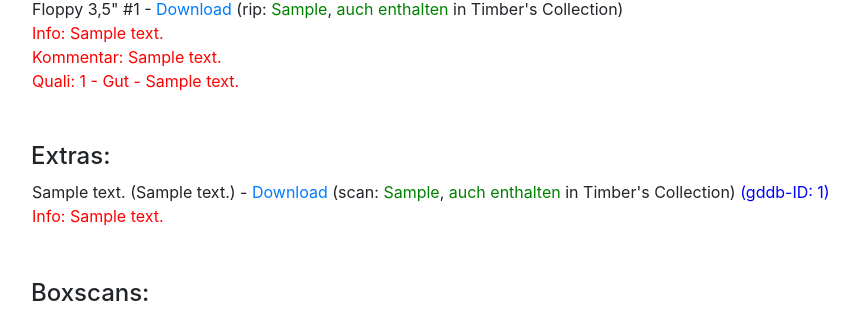
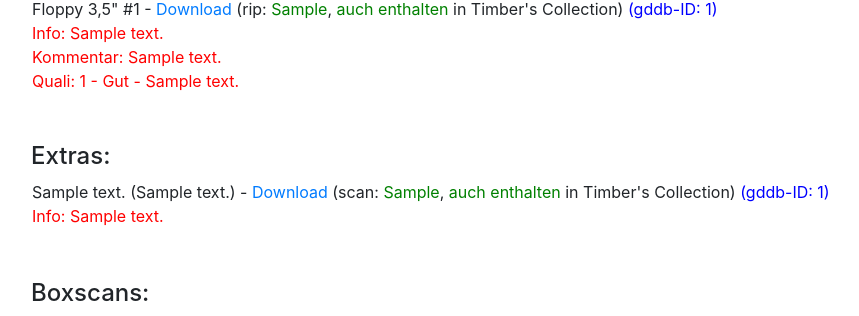
Before and after one commit to WiredDControl/gddb, a Django app: page /release/1/ in a window 1280 px wide. Shown: the part 1457-1773 px from the top of the page, without its empty margins (54-913 px from the left). Run offline with Django 3.2, Linux system fonts and the light colour scheme; a user stored in the database is signed in; tables that the repository leaves empty hold one stand-in row (values such as "Sample post"); some libraries are stand-ins or nearby versions.

Commit message:
added ID to disks in release detail view

```diff
--- a/games/templates/releases/release_detail.html
+++ b/games/templates/releases/release_detail.html
@@ -101,7 +101,7 @@
         <table class="disks">
             {% for disk in disks %}
                 <tr>
-                    <td style="vertical-align: top">{{ disk.get_disktype_display }} #{{ disk.diskcount }} {% if disk.diskfilename %} - {% if user.is_authenticated %}<a href="https://timberserver.de/gddb/{{ release.archivelink }}/{{ disk.diskfilename }}">Download</a>{% else %}Download (nur registrierte User){% endif %} (rip: <span style="color:green;">{{ disk.source }}</span>, {% if disk.timberown %}<span style="color:green;">auch enthalten</span>{% else %}<span style="color:red;">fehlt aber</span>{% endif %} in Timber's Collection){% else %} (rip: <span style="color:red;">fehlt</span>, {% if disk.timberown %}<span style="color:green;">aber enthalten</span>{% else %}<span style="color:red;">fehlt auch</span>{% endif %} in Timber's Collection){% endif %}
+                    <td style="vertical-align: top">{{ disk.get_disktype_display }} #{{ disk.diskcount }} {% if disk.diskfilename %} - {% if user.is_authenticated %}<a href="https://timberserver.de/gddb/{{ release.archivelink }}/{{ disk.diskfilename }}">Download</a>{% else %}Download (nur registrierte User){% endif %} (rip: <span style="color:green;">{{ disk.source }}</span>, {% if disk.timberown %}<span style="color:green;">auch enthalten</span>{% else %}<span style="color:red;">fehlt aber</span>{% endif %} in Timber's Collection){% else %} (rip: <span style="color:red;">fehlt</span>, {% if disk.timberown %}<span style="color:green;">aber enthalten</span>{% else %}<span style="color:red;">fehlt auch</span>{% endif %} in Timber's Collection){% endif %}{% if user.is_authenticated %} <span style="color:blue;">(gddb-ID: {{ disk.id }})</span>{% endif %}
                     {% if disk.diskdescr %}<br /><span style="color:red;">Info: {{ disk.diskdescr }}</span>{% endif %}
                     {% if disk.diskcomment %}<br /><span style="color:red;">Kommentar: {{ disk.diskcomment }}</span>{% endif %}
                     {% if disk.timbercomment %}<br /><span style="color:red;">Quali: {{ disk.get_timberquali_display }} - {{ disk.timbercomment }}</span>{% endif %}<br />
```
